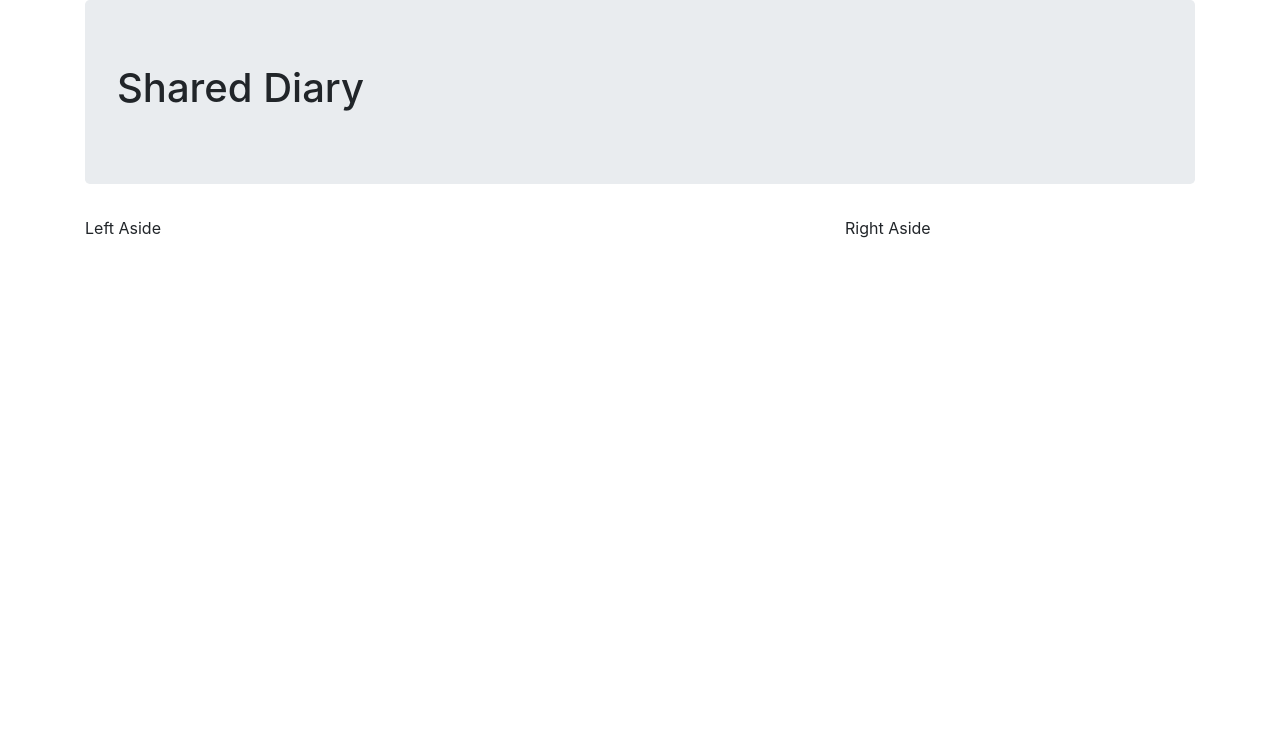
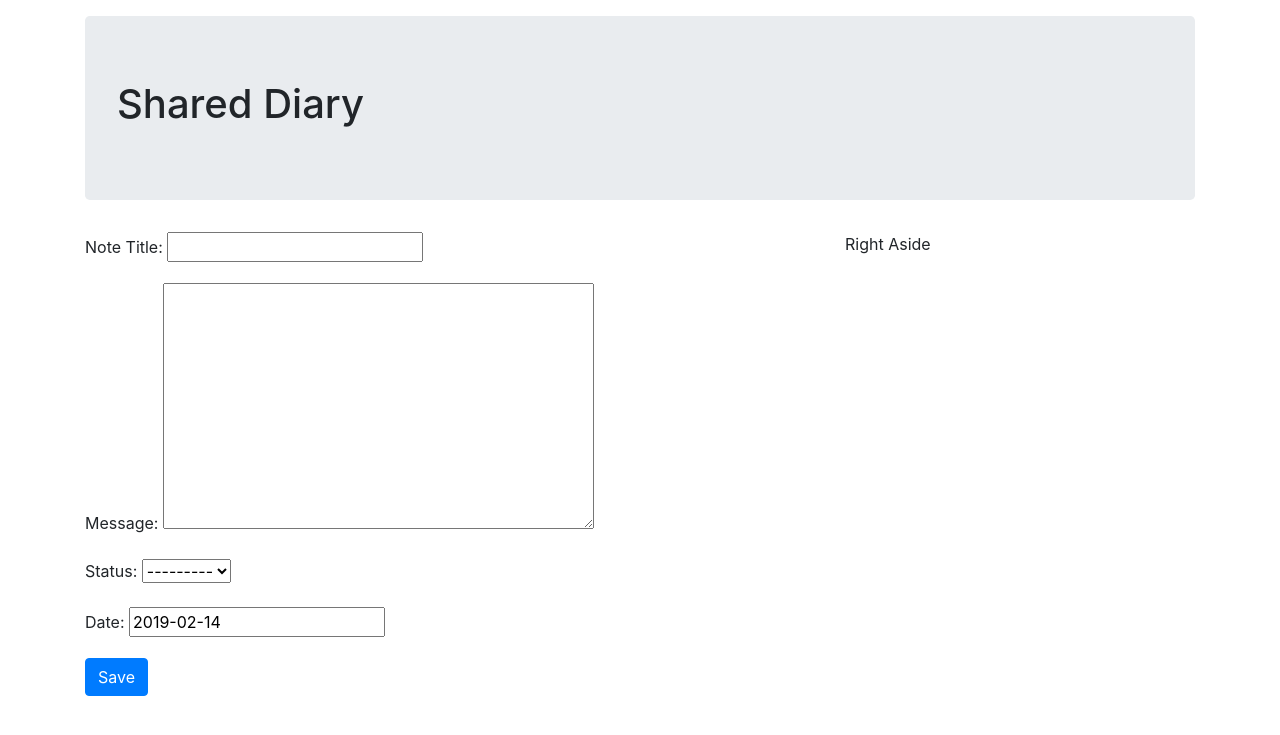
Before and after one commit to GillesJnr/Diary-App, a Django app: page /note in a window 1280 px wide. Shown: the top 735 px of the page. Run offline with Django 3.2, Linux system fonts and the light colour scheme; data comes from the database, SQL or seed files in the repository; some libraries are stand-ins or nearby versions.

Commit message:
working on noteform

```diff
--- /dev/null
+++ b/notes/forms.py
@@ -0,0 +1,17 @@
+from django import forms
+from .models import Note
+
+
+class NoteForm(forms.ModelForm):
+
+    class Meta:
+        model = Note
+        fields = ('title', 'body', 'status', 'date')
+        labels = {
+            'title': 'Note Title',
+            'body': 'Message'
+        }
+
+    def __int__(self, *args, **kwargs):
+        super(NoteForm, self).__init__(*args, **kwargs)
+        self.fields['status'].empty_label = "Select"
--- a/notes/templates/notes/base.html
+++ b/notes/templates/notes/base.html
@@ -11,9 +11,11 @@
 </head>
 <body>
     <div class="container">
-    <div class="jumbotron"><h1>Shared Diary</h1></div>
+    <div class="jumbotron mt-3"><h1>Shared Diary</h1></div>
      <div class="row">
-            <div class="col-8 left-aside">Left Aside</div>
+            <div class="col-8 left-aside">
+                {% block content %} Left Aside {% endblock %}
+            </div>
             <div class="col-4 right-aside">Right Aside</div>
         </div>
     </div>
--- a/notes/templates/notes/index.html
+++ b/notes/templates/notes/index.html
@@ -1 +1,9 @@
 {% extends "notes/base.html" %}
+
+{% block content %}
+<form action="" method="post" autocomplete="off">
+    {% csrf_token %}
+    {{ form.as_p }}
+    <button type="submit" class="btn btn-primary">Save</button>
+</form>
+{% endblock%}
--- a/notes/views.py
+++ b/notes/views.py
@@ -1,10 +1,12 @@
 from django.shortcuts import render, HttpResponse
+from .forms import NoteForm
 
 # Create your views here.
 
 
 def create(request):
-    return render(request, "notes/base.html")
+    form = NoteForm()
+    return render(request, "notes/index.html", {'form': form})
 
 
 def update(request, id):
```
